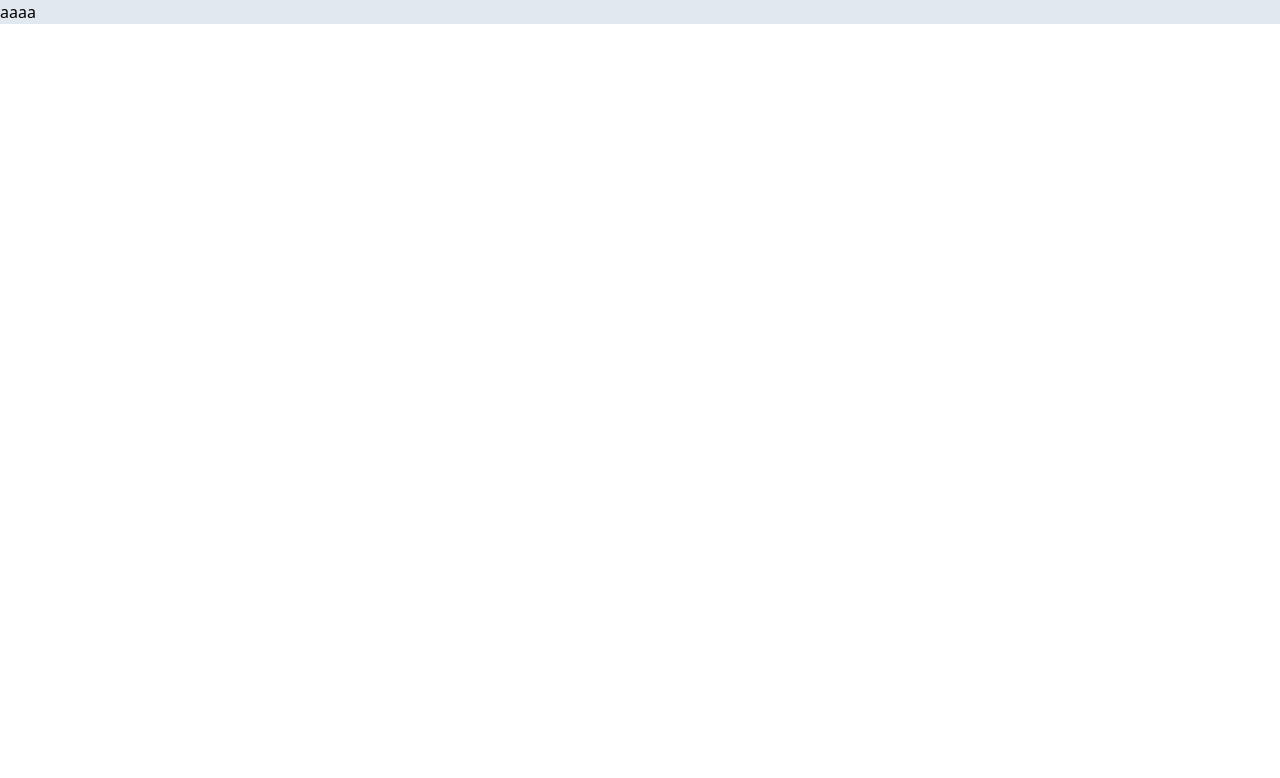
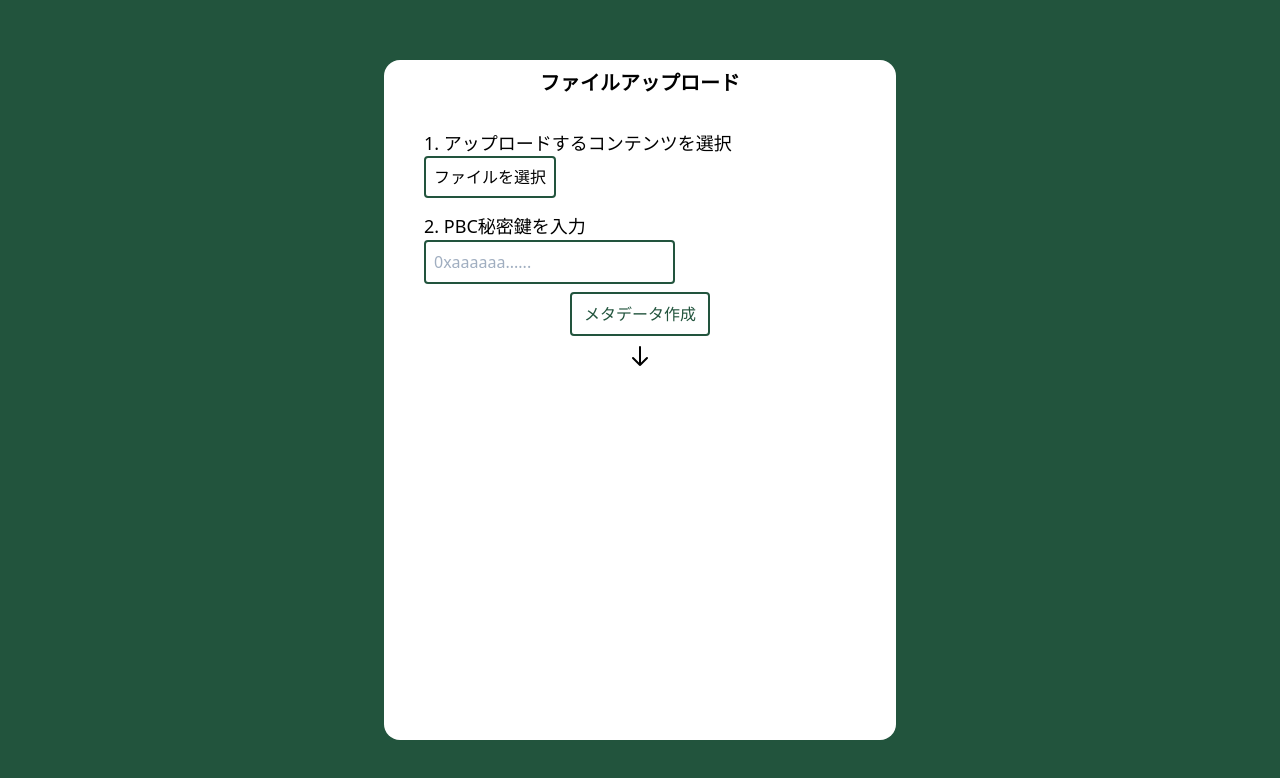
Before and after one commit to t-east/s3-storage-user-front, a Nuxt app in the folder user/: page / in a window 1280 px wide. Shown: the top 778 px of the page. Built offline with nearby package versions, Linux system fonts and the light colour scheme.

Commit message:
ページinit

```diff
--- a/user/layouts/default.vue
+++ b/user/layouts/default.vue
@@ -1,5 +1,28 @@
 <template>
-  <div class="bg-gray-300">
-    <nuxt />
+  <div class="">
+    <BaseHeader class="bg-green-900">
+      <template #right>
+        <div class="flex items-center space-x-2 cursor-pointer" @click="$emit('open-menu')">
+          <span class="inline-block align-middle text-lg py-2">
+            asd
+          </span>
+        </div>
+      </template>
+    </BaseHeader>
+    <div class="">
+      <Nuxt/>
+    </div>
   </div>
 </template>
+
+<script lang="ts">
+import Vue from 'vue';
+
+import BaseHeader from '~/components/BaseHeader.vue';
+
+export default Vue.extend({
+  components: {
+    BaseHeader
+  }
+})
+</script>
--- a/user/pages/index.vue
+++ b/user/pages/index.vue
@@ -1,14 +1,28 @@
 <template>
   <div class="container">
-    aaaa
+    <RegisterModal v-if="isRegisterModal"/>
+    <UploadModal/>
+    <AtomFileCard />
   </div>
 </template>
 
 <script lang="ts">
 import Vue from 'vue'
 
+import RegisterModal from '~/components/organisms/RegisterModal.vue';
+import UploadModal from '~/components/organisms/UploadModal.vue';
+import AtomFileCard from '~/components/atoms/AtomFileCard.vue';
+
 export default Vue.extend({
   components: {
+    RegisterModal,
+    AtomFileCard,
+    UploadModal
+  },
+  data() {
+    return {
+      isRegisterModal: false
+    }
   }
 })
 </script>
```
